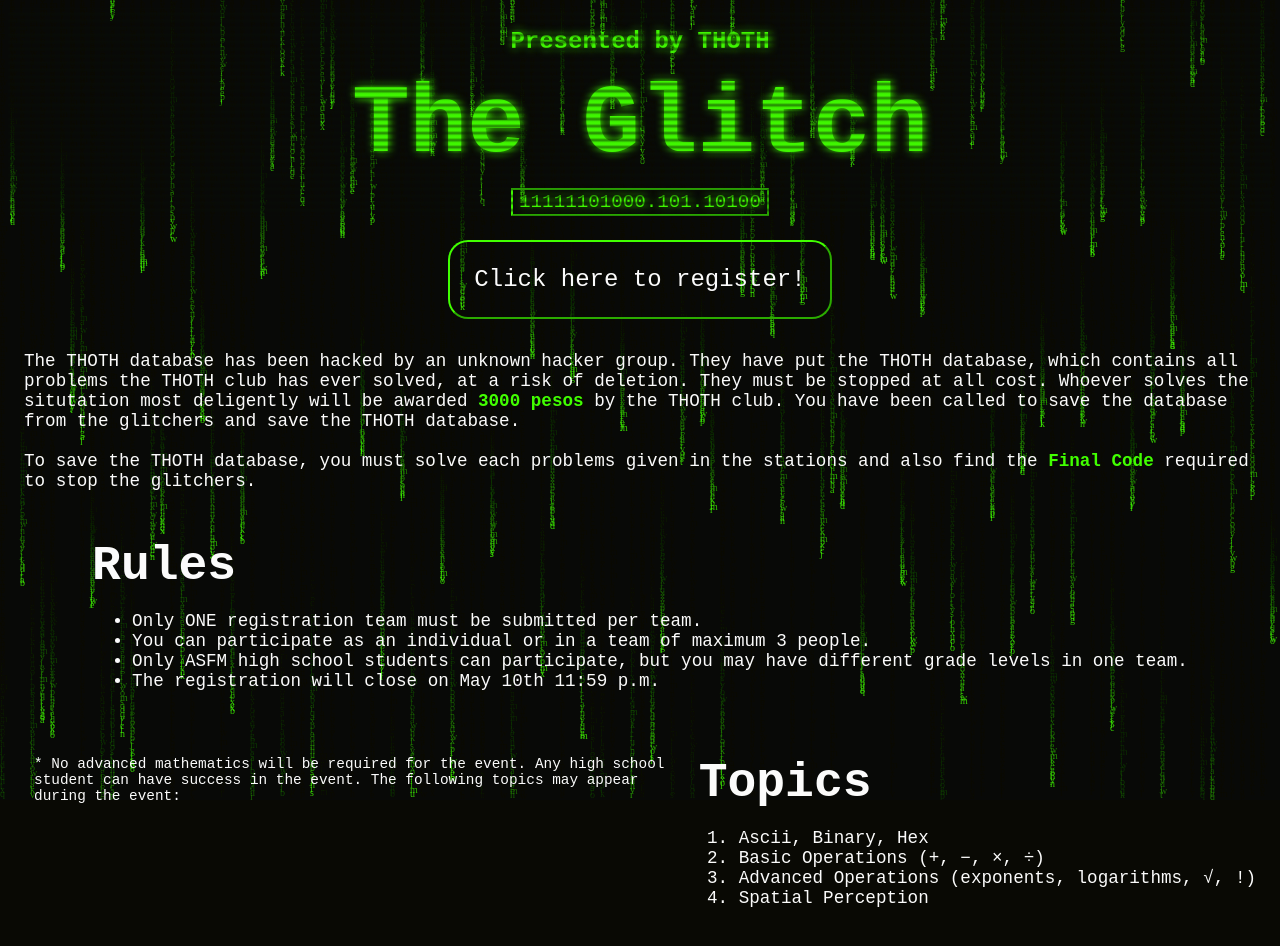
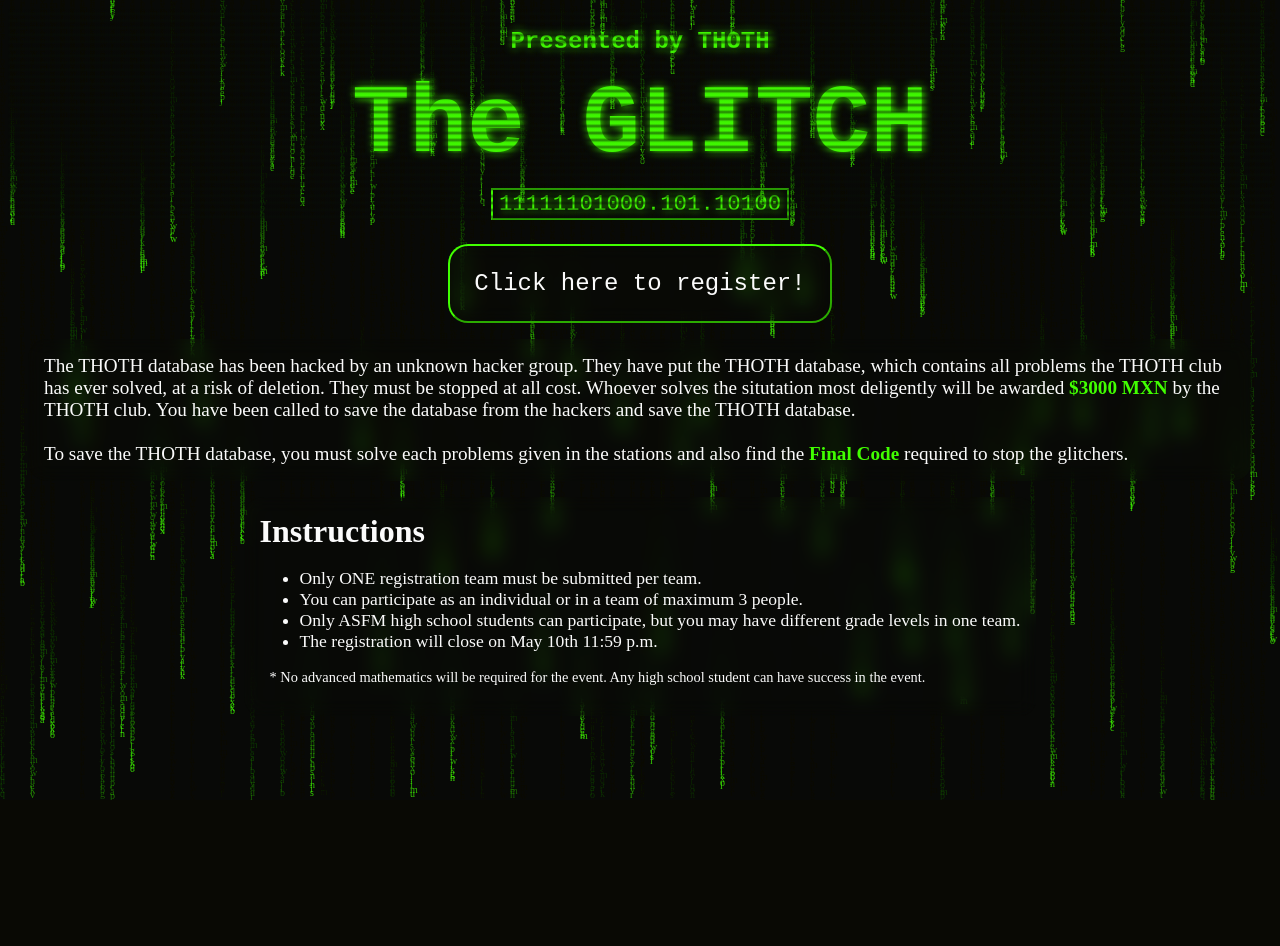
Before and after one commit to hydecnc/glitch, a SvelteKit app: page / in a window 1280 px wide. Shown: the top 946 px of the page. After the commit the page ends 800 px from the top, so only its background shows below. Built offline with nearby package versions, Linux system fonts and the light colour scheme.

Commit message:
visual fixes

```diff
--- a/src/routes/+page.svelte
+++ b/src/routes/+page.svelte
@@ -6,6 +6,7 @@
 	const year = date.getFullYear();
 	const month = date.getMonth();
 	const day = date.getDate();
+	let animationRunning = true;
 
 	const normalDate = `${year}.${String(month + 1).padStart(2, '0')}.${String(day).padStart(2, '0')}`;
 	let binaryDate = `${year.toString(2)}.${(month + 1).toString(2)}.${day.toString(2)}`;
@@ -19,29 +20,29 @@
 		} else {
 			dateString = normalDate;
 		}
+		animationRunning = false;
 	};
 </script>
 
 <Canvas />
 <div id="glitch">
 	<div id="glitch-lines" class="glitch-filter"></div>
-	<!-- <div id="glitch-shadow" class="glitch-filter"></div> -->
 
 	<h2 class="glitch-text" id="glitch-by">Presented by THOTH</h2>
-	<h1 class="glitch-text">The Glitch</h1>
-	<button class="glitch-text" on:click={toggleBinaryDate}>{dateString}</button>
+	<h1 class="glitch-text">The GLITCH</h1>
+	<button class="glitch-text glitch-date {animationRunning ? '' : 'paused'}" on:click={toggleBinaryDate}>{dateString}</button>
 </div>
 
 <div id="content">
-	<a href="https://forms.gle/N9hRDH8nnXHKsRfu6">
+	<a href="https://forms.gle/N9hRDH8nnXHKsRfu6" target="_blank">
 		<button type="button" id="register">Click here to register!</button>
 	</a>
-	<div class="desc-text">
+	<div class="desc-text" id="main-desc">
 		The THOTH database has been hacked by an unknown hacker group. They have put the THOTH database,
 		which contains all problems the THOTH club has ever solved, at a risk of deletion. They must be
 		stopped at all cost. Whoever solves the situtation most deligently will be awarded
-		<strong>3000 pesos</strong>
-		by the THOTH club. You have been called to save the database from the glitchers and save the
+		<strong>$3000 MXN</strong>
+		by the THOTH club. You have been called to save the database from the hackers and save the
 		THOTH database.
 		<br />
 		<br />
@@ -49,7 +50,7 @@
 		<strong>Final Code</strong> required to stop the glitchers.
 	</div>
 	<div class="desc-text">
-		<h2 id="station-title">Rules</h2>
+		<h2 id="station-title">Instructions</h2>
 		<ul>
 			<li>Only ONE registration team must be submitted per team.</li>
 			<li>You can participate as an individual or in a team of maximum 3 people.</li>
@@ -59,20 +60,9 @@
 			</li>
 			<li>The registration will close on May 10th 11:59 p.m.</li>
 		</ul>
-	</div>
-	<div class="desc-block desc-text">
 		<div class="block-desc">
 			* No advanced mathematics will be required for the event. Any high school student can have
-			success in the event. The following topics may appear during the event:
-		</div>
-		<div>
-			<h2 id="station-title">Topics</h2>
-			<ol>
-				<li>Ascii, Binary, Hex</li>
-				<li>Basic Operations (+, −, ×, ÷)</li>
-				<li>Advanced Operations (exponents, logarithms, √, !)</li>
-				<li>Spatial Perception</li>
-			</ol>
+			success in the event.
 		</div>
 	</div>
 </div>
@@ -139,10 +129,32 @@
 		pointer-events: none;
 	}
 
-	/* #glitch-shadow {
-		background: radial-gradient(rgb(var(--theme-rgb) / 1%) 20%, rgb(var(--darker-rgb) / 80%) 70%);
-		z-index: 3;
-	} */
+	.glitch-date {
+		font-size: 1.4em;
+		animation: blink 1.0s linear infinite;
+	}
+
+	@keyframes blink {
+		0% {
+			opacity: 1.0;
+		}
+		50% {
+			opacity: 0.5;
+		}
+		100% {
+			opacity: 1.0;
+		}
+	}
+
+	.paused {
+		animation: none;
+		/* animation-play-state: paused; */
+		opacity: 1.0;
+	}
+
+	#main-desc {
+		font-size: 1.2em;
+	}
 
 	#glitch-lines {
 		background: linear-gradient(
@@ -163,25 +175,15 @@
 		align-items: center;
 		flex-direction: column;
 		gap: 1em;
-		animation: content-fade-in 4.0s ease forwards;
+		animation: content-fade-in 3.0s ease forwards;
 	}
 
 	@keyframes content-fade-in {
-		from {
-			opacity: 0;
+		0% {
+			transform: translateX(-100%);
 		}
 		to {
-			opacity: 1;
-		}
-	}
-
-	.desc-block {
-		display: flex;
-	}
-
-	@media (max-width: 600px) {
-		.desc-block {
-			flex-direction: column;
+			transform: translateX(0%);
 		}
 	}
 
@@ -195,15 +197,17 @@
 
 	.desc-text {
 		padding: 1rem;
-		font-family: 'Courier New', Courier, monospace;
+		/* font-family: 'Courier New', Courier, monospace; */
 		backdrop-filter: blur(10px);
 		/* padding: 5px; */
 		border-radius: 20px;
 		font-size: 1.1em;
+		margin-left: 20px;
+		margin-right: 20px;
 	}
 
 	#station-title {
-		font-size: 3rem;
+		font-size: 2rem;
 		padding: 0;
 		margin: 0;
 	}
```
Also changed, not shown: 1 other file (tests, documents, lock files or other folders).
